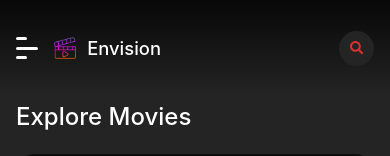
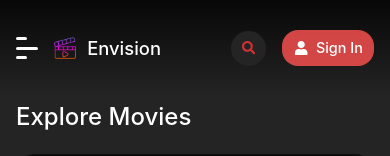
Before and after one commit to krazio-01/Envision, a React (Vite) app in the folder client/: page /explore/movie in a window 390 px wide. Shown: the top 156 px of the page. Built offline with nearby package versions, Linux system fonts and the light colour scheme; no server answers.

Commit message:
fix responsive styles for header

```diff
--- a/client/src/components/header/header.css
+++ b/client/src/components/header/header.css
@@ -631,17 +631,16 @@
     }
 }
 
-@media screen and (max-width: 480px) {
+@media screen and (max-width: 600px) {
     .container {
         padding: 0 1rem;
     }
 
     .header-wrapper {
-        .options {
-            display: none;
-        }
+        gap: 1rem;
 
         .search-container {
+            margin-left: auto;
             max-width: fit-content;
         }
 
@@ -673,9 +672,5 @@
         .search {
             width: 100%;
         }
-
-        .search_suggest.show {
-            display: none;
-        }
     }
 }
```
